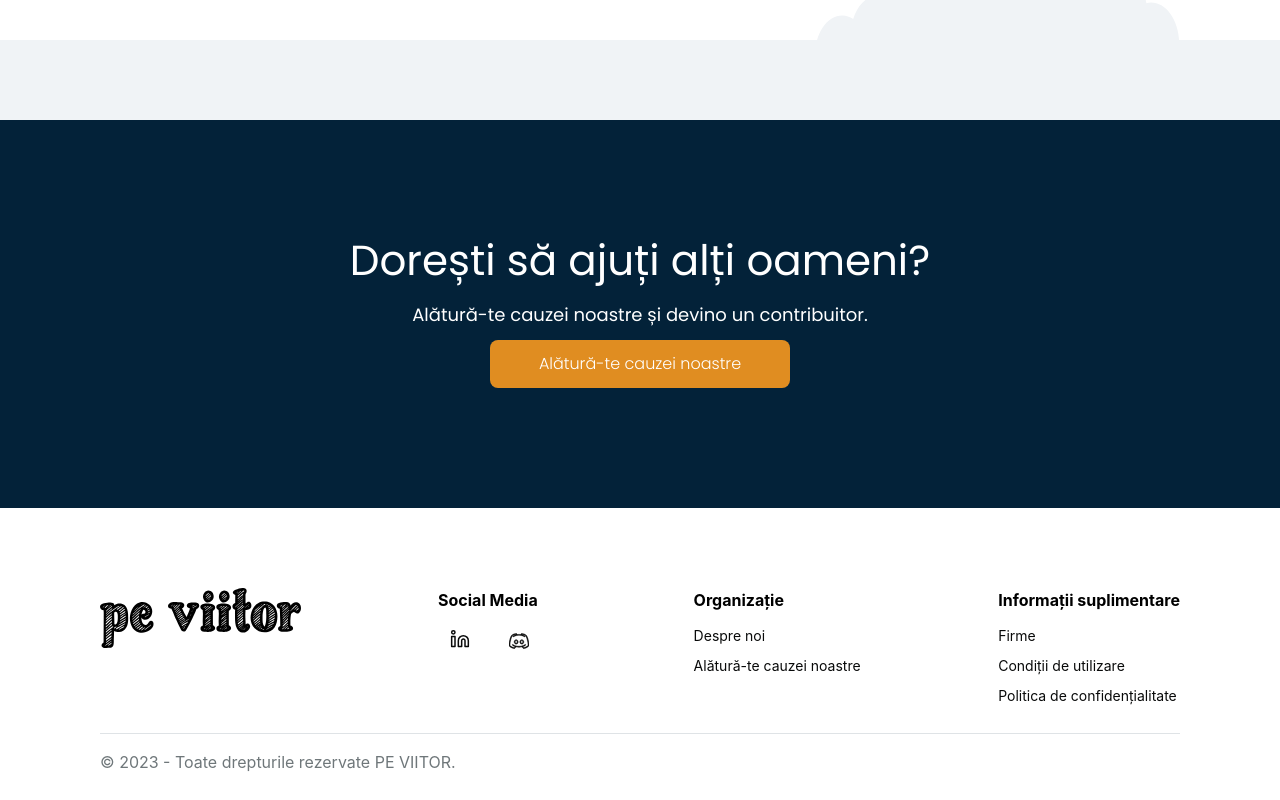
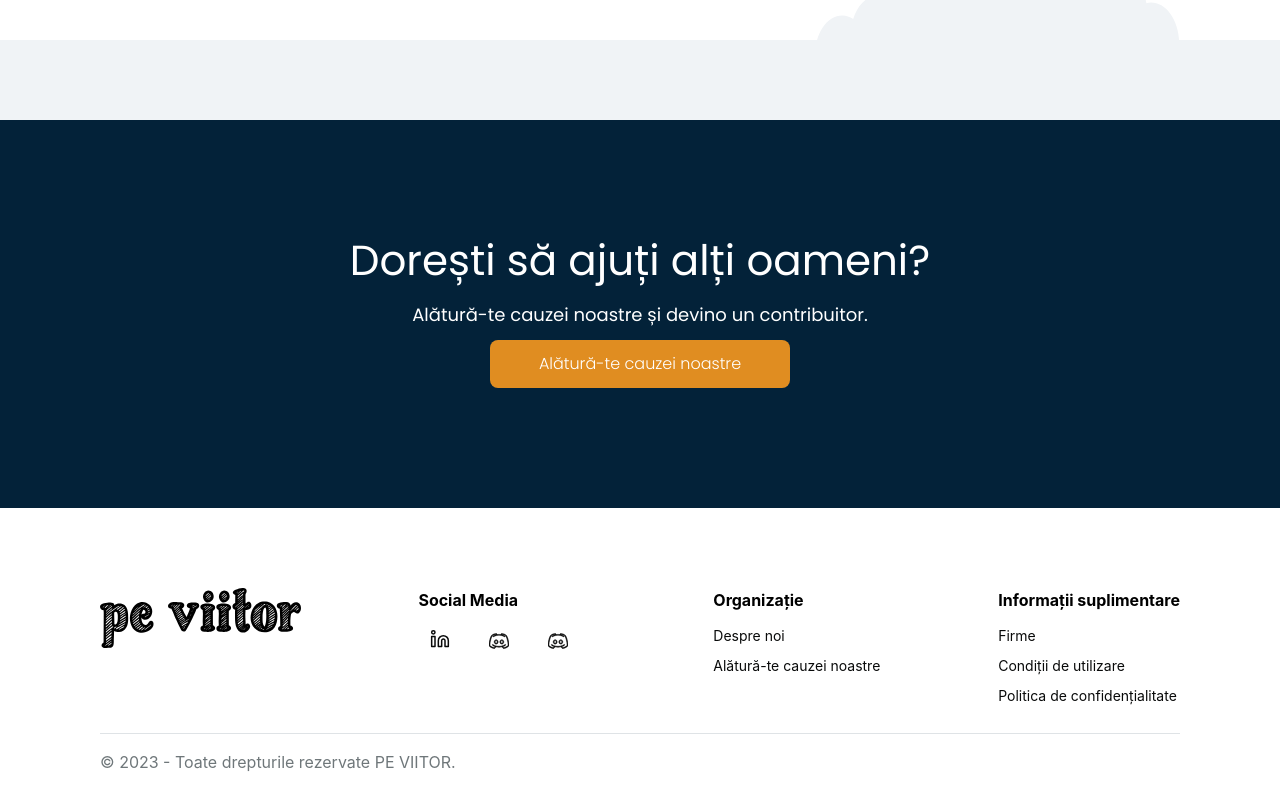
Before and after one commit to peviitor-ro/search-engine, a React (Create React App) app: page / in a window 1280 px wide. Shown: the part 523-1323 px from the top of the page. Built offline with nearby package versions, Linux system fonts and the light colour scheme; no server answers.

Commit message:
Adding link for the issues section from github

```diff
--- a/src/components/footer/footer.component.jsx
+++ b/src/components/footer/footer.component.jsx
@@ -15,6 +15,8 @@ export const Footer = () => {
                     <h3 className='title hide-title'>Social Media</h3>
                     <a className='icon' href="https://www.linkedin.com/company/asociatia-oportunitati-si-cariere/" target="_blank" rel='noreferrer'><img src={linkedin} alt='linkedin icon' /></a>
                     <a className='icon' href="https://discord.gg/t2aEdmR52a" target="_blank" rel='noreferrer'><img src={discord} alt='linkedin icon' /></a>
+                    <a className='icon' href="https://github.com/peviitor-ro/ui-js/issues" target="_blank" rel='noreferrer'><img src={discord} alt='linkedin icon' /></a>
+
                 </section>
                 <section className='company'>
                     <h3 className='title'>Organizație</h3>
```
